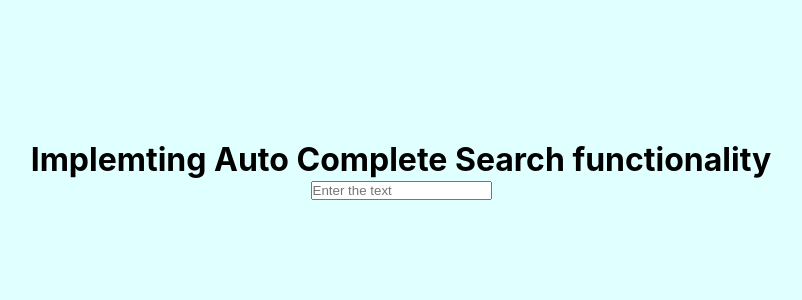
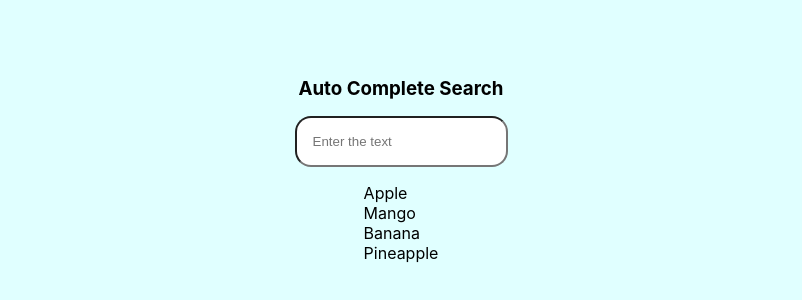
Before and after one commit to codersword817/Auto-Complete-Search, a React (Create React App) app: page / in a window 1280 px wide. Shown: the part 230-530 px from the top of the page, without its empty margins (239-1041 px from the left). Built offline with nearby package versions, Linux system fonts and the light colour scheme.

Commit message:
added basic css and some logic

```diff
--- a/src/App.css
+++ b/src/App.css
@@ -14,4 +14,7 @@
 }
 
 #search-bar {
+  padding: 1rem;
+  border-radius: 1rem;
+  margin: 1rem;
 }
--- a/src/Components/SearchBar.js
+++ b/src/Components/SearchBar.js
@@ -1,9 +1,14 @@
+import { useState } from "react";
+
 const SearchBar = () => {
+  const fruitsData = ["Apple", "Mango", "Banana", "Pineapple"];
+  const [data, setData] = useState(fruitsData);
+  let id = 0;
   return (
     <>
       <div className="text-container">
         <div>
-          <h1>Implemting Auto Complete Search functionality </h1>
+          <h3>Auto Complete Search </h3>
         </div>
         <div>
           <input
@@ -11,7 +16,23 @@ const SearchBar = () => {
             name="search-bar"
             id="search-bar"
             placeholder="Enter the text"
+            onKeyDown={(e) => {
+              console.log(e.target.value);
+              console.log(
+                "Filered Data is : ",
+                data.filter((e, idx) => e == "Mango")
+              );
+            }}
           />
+        </div>
+        <div>
+          {data.map((e) => {
+            return (
+              <>
+                <div>{e}</div>
+              </>
+            );
+          })}
         </div>
       </div>
     </>
```
